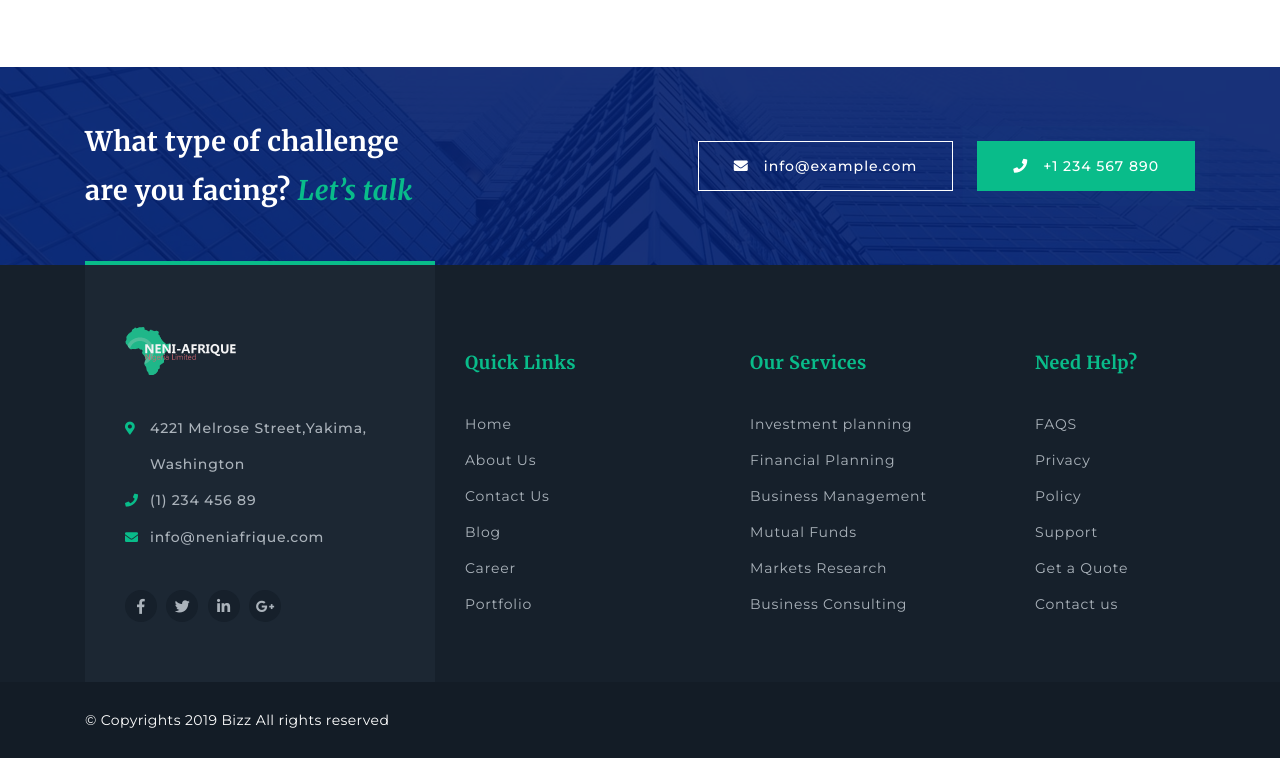
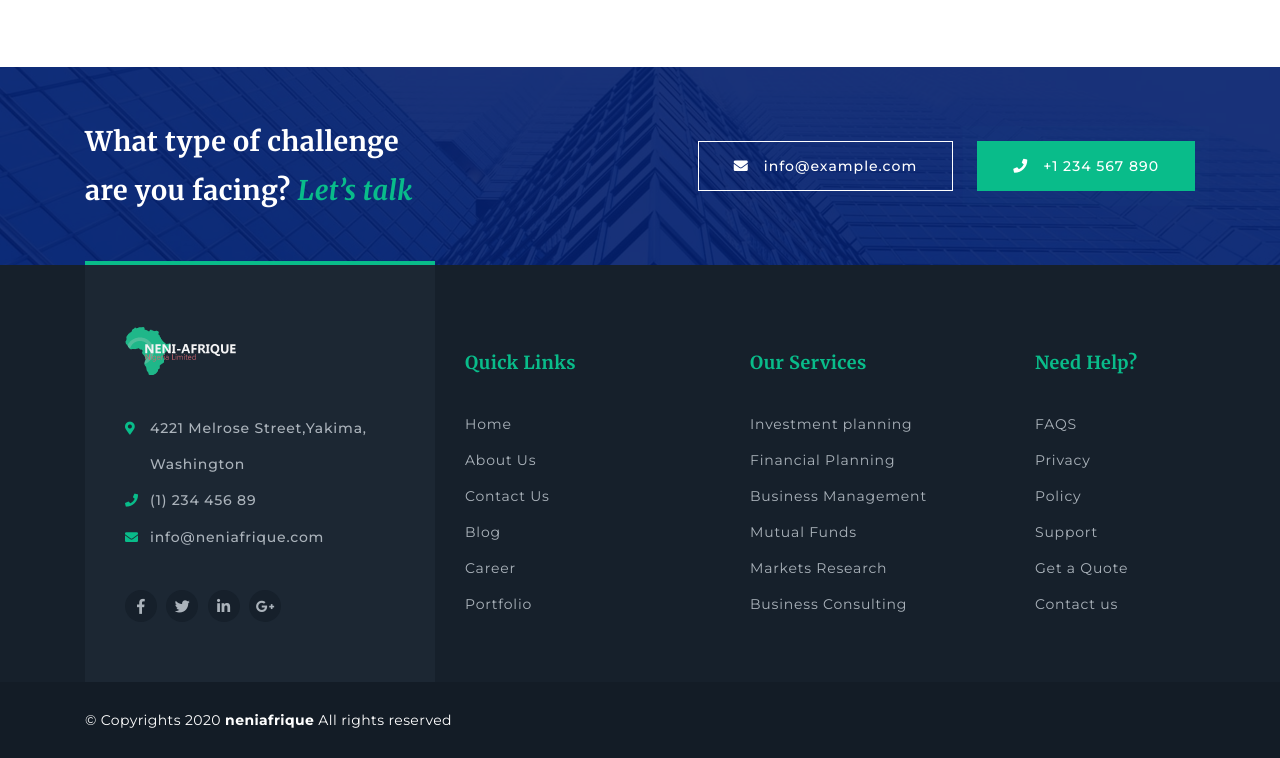
Before and after one commit to Godswill-Azubike/neniafrique, a plain HTML site: page about-us.html in a window 1280 px wide. Shown: the part 4671-5429 px from the top of the page. Drawn offline with Linux system fonts and the light colour scheme.

Commit message:
update footer and title

```diff
--- a/about-us.html
+++ b/about-us.html
@@ -2,7 +2,7 @@
 <html lang="en">
 
 <head>
-    <title>Bizz - Business Consulting and Agency HTML Template </title>
+    <title>neniafrique</title>
     <meta charset="utf-8">
     <meta name="description" content="">
     <meta name="viewport" content="width=device-width, initial-scale=1">
@@ -751,7 +751,7 @@
             <div class="container">
                 <div class="row align-items-center">
                     <div class="col-xl-8">
-                        <p class="mb-0 white">© Copyrights 2019 Bizz All rights reserved</p>
+                        <p class="mb-0 white">© Copyrights 2020 <b>neniafrique</b> All rights reserved</p>
                     </div>
                     <div class="col-xl-4 text-right">
                         <a href="#" class="btn scroll-btn f-right flex-center z-25 opacity-0">
```
Also changed, not shown: blog-listing-grid.html (+2 -2 lines), career-details.html (+2 -2 lines), career.html (+2 -2 lines), contact-us.html (+2 -2 lines), index.html (+2 -2 lines), portfolio-grid-3.html (+2 -2 lines), services.html (+2 -2 lines), testimonials.html (+2 -2 lines).
